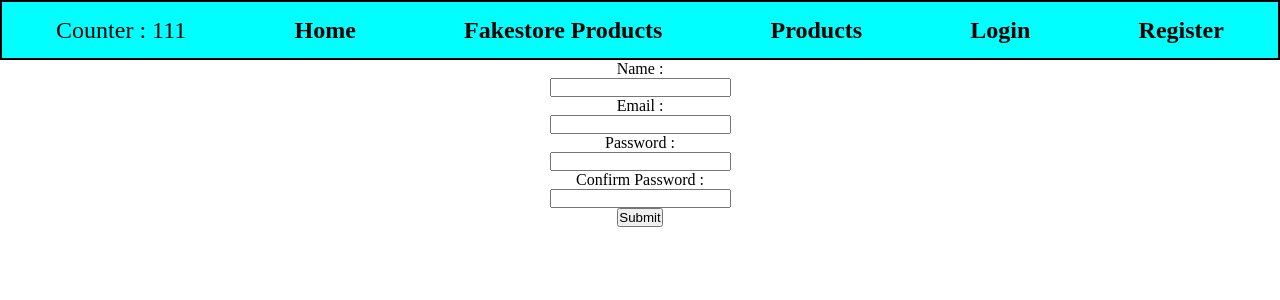
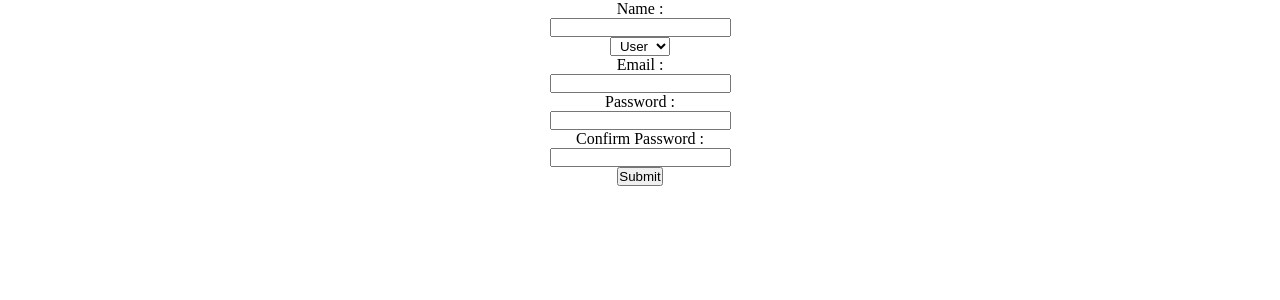
Before and after one commit to swaraj54/awdiz-35-react, a React (Vite) app in the folder react-app/: page /register in a window 1280 px wide. Shown: the top 300 px of the page. Built offline with nearby package versions, Linux system fonts and the light colour scheme.

Commit message:
Project sesssion 1

```diff
--- a/react-app/src/App.jsx
+++ b/react-app/src/App.jsx
@@ -21,16 +21,23 @@ import ReduxCounter from "./Practice/ReduxCounter";
 function App() {
   return (
     <>
-      <Navbar />
+      {/* <Navbar /> */}
       <Routes>
         <Route path="/" element={<Home />} />
+        <Route path="/register" element={<Register />} />
+
+
+
+
+
+
+
         <Route path="/products" element={<Products />} />
         <Route
           path="/single-product/:brandName/:productId"
           element={<SingleProduct />}
         />
         <Route path="/login" element={<Login />} />
-        <Route path="/register" element={<Register />} />
         <Route path="*" element={<NotFound />} />
 
         <Route path="/usestate" element={<UseState />} />
--- a/react-app/src/config/axiosConfig.js
+++ b/react-app/src/config/axiosConfig.js
@@ -1,7 +1,7 @@
 import axios from "axios";
 
 const api = axios.create({
-  baseURL: "http://localhost:8000/api/v1",
+  baseURL: "http://localhost:8000/api",
   //   baseURL: "https://amazon-backend.com/api/v1",
   //   baseURL:
   //     process.env.mode == "local"
--- a/react-app/src/pages/Home.jsx
+++ b/react-app/src/pages/Home.jsx
@@ -1,17 +1,9 @@
 import toast from "react-hot-toast";
 
 function Home() {
-  const isUserLoggedIn = false;
-  if (isUserLoggedIn) {
-    toast.success("Hello");
-    return <h1>Logged in successfull.</h1>;
-  }
-  const isAdmin = false;
   return (
     <div>
-      {isAdmin && <h1>Please login with admin panel.</h1>}
-      <h1>Please Login.</h1>
-      <button onClick={() => toast.error("Hello")}>Toast</button>
+      <h1>Home Page</h1>
     </div>
   );
 }
--- a/react-app/src/pages/Register.jsx
+++ b/react-app/src/pages/Register.jsx
@@ -20,6 +20,8 @@ const Register = () => {
   const [userConfirmPassword, setUserConfirmPassword] = useState("");
   console.log(userConfirmPassword, "userConfirmPassword");
 
+  const [userRole, setUserRole] = useState("user");
+  console.log(userRole, "userRole");
   function handleChange(event) {
     console.log(event.target.value, "- user typed value");
     console.log(event.target.name, "- user typed name");
@@ -33,15 +35,17 @@ const Register = () => {
     }
     try {
       const response = await api.post("/auth/register", {
-        userEmail,
-        userName,
-        userPassword,
+        email: userEmail,
+        name: userName,
+        password: userPassword,
+        role: userRole,
       });
       if (response.data.success == true) {
-        toast.success("Registeration Successfull.");
+        toast.success(response.data.message);
         navigate("/login");
       }
     } catch (error) {
+      toast.error(error.response.data.message)
       console.log(error, "error");
     }
   }
@@ -55,6 +59,12 @@ const Register = () => {
           onChange={(event) => setUserName(event.target.value)}
           name="name"
         />
+        <br/>
+        <select onChange={(event)=> setUserRole(event.target.value)}>
+          <option value="user">User</option>
+          <option value="seller">Seller</option>
+          <option value="admin">Admin</option>
+        </select>
         <br />
         <label>Email :</label>
         <br />
```
Also changed, not shown: 1 other file (tests, documents, lock files or other folders).
